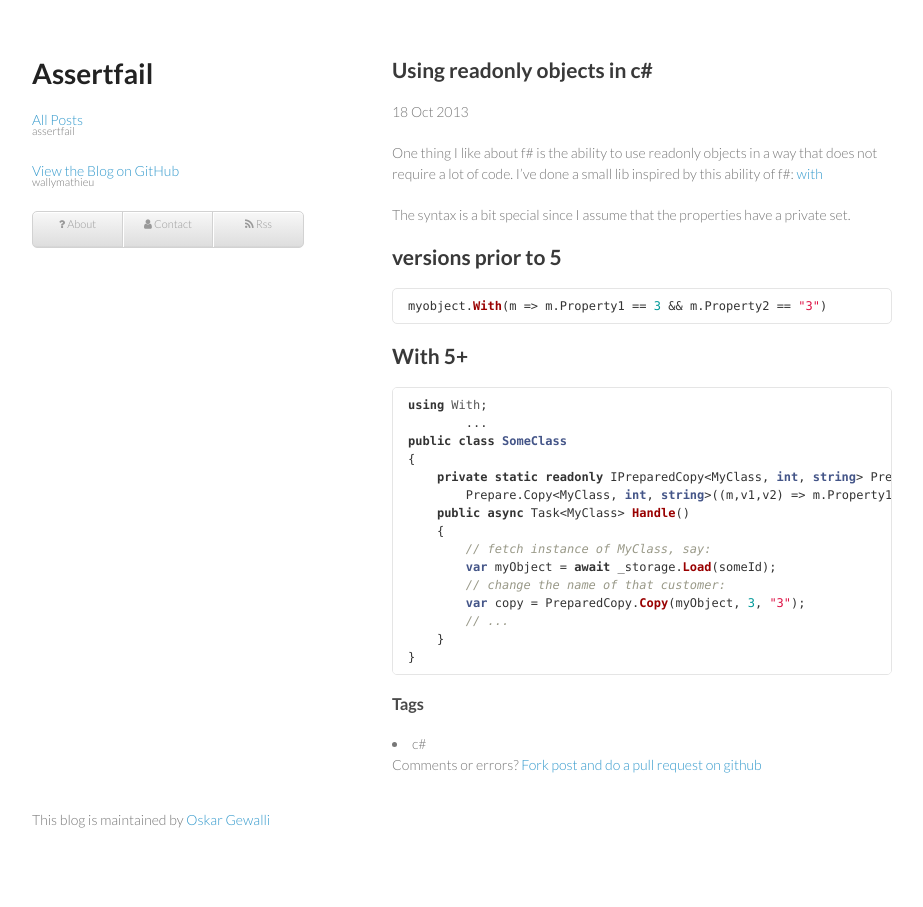
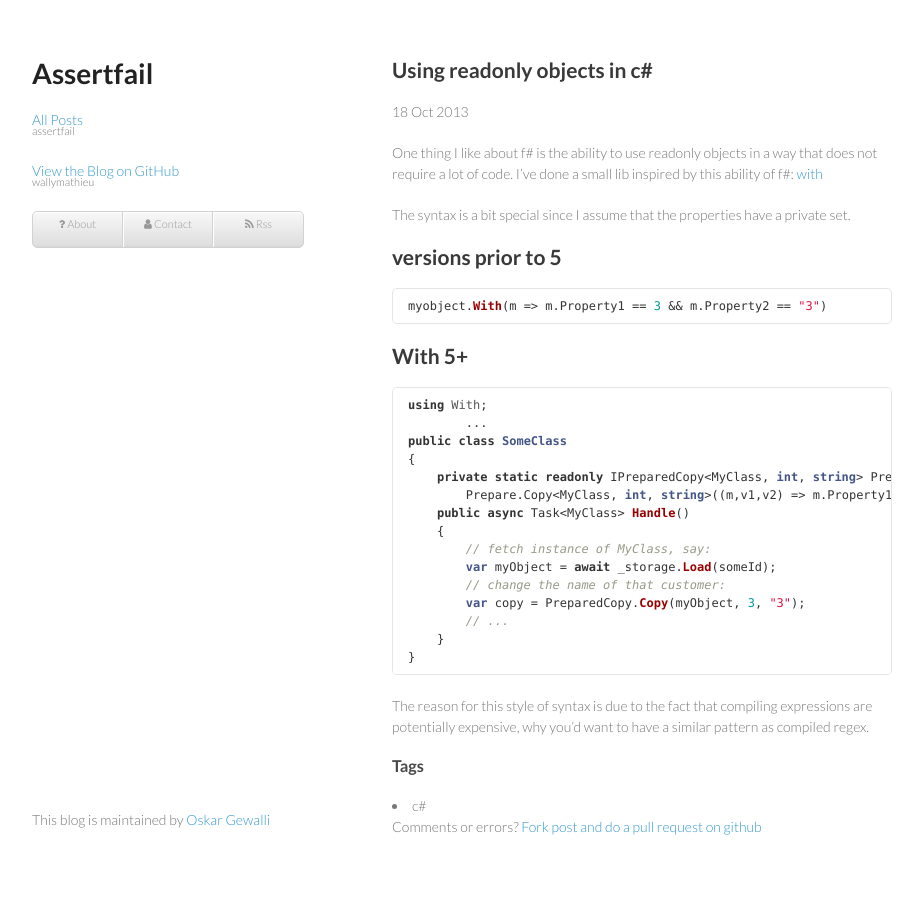
Before and after one commit to wallymathieu/assertfail, a Jekyll site: the page built from _posts/2013-10-18-using-readonly-objects-in-c.markdown, in a window 1280 px wide. Shown: the whole page, without its empty margins (178-1101 px from the left). Built offline with Jekyll 4.4.1, drawn with Linux system fonts in a browser that asks for light colours; nearby versions of some CDN libraries.

Commit message:
Reasoning about with expression

````diff
--- a/_posts/2013-10-18-using-readonly-objects-in-c.markdown
+++ b/_posts/2013-10-18-using-readonly-objects-in-c.markdown
@@ -34,3 +34,5 @@ public class SomeClass
     }
 }
 ```
+
+The reason for this style of syntax is due to the fact that compiling expressions are potentially expensive, why you'd want to have a similar pattern as compiled regex.
````
